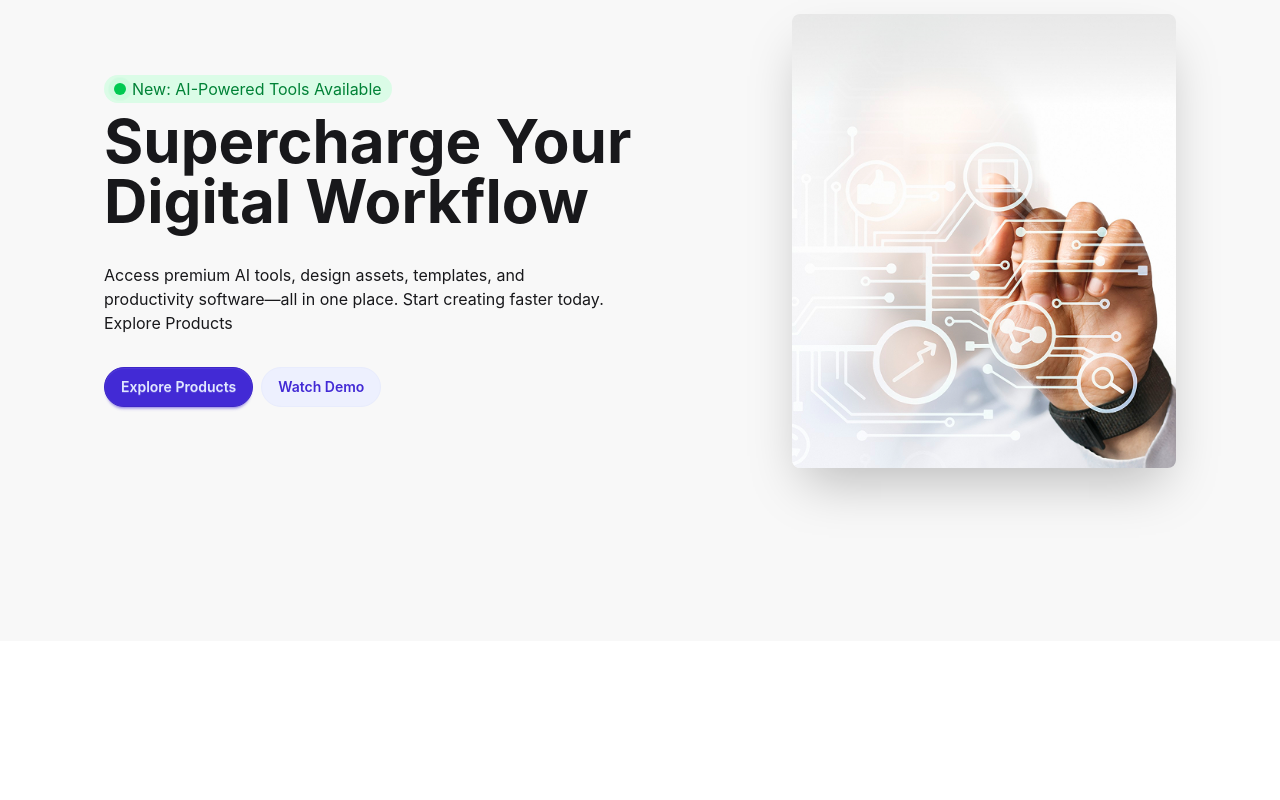
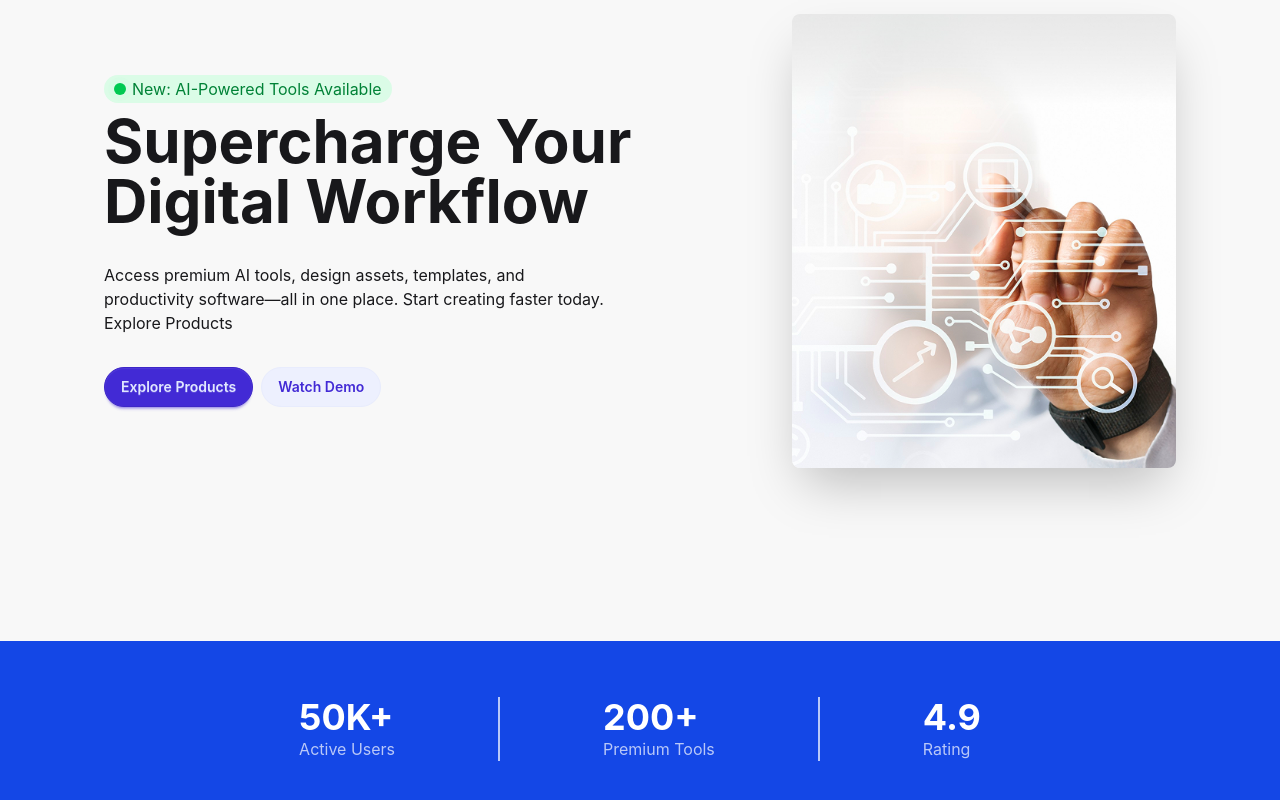
Before and after one commit to nymulislam/PrimeTools, a React (Vite) app: page / in a window 1280 px wide. Shown: the part 224-1024 px from the top of the page. Before the commit the page ends 865 px from the top, so only its background shows below. Built offline with nearby package versions, Linux system fonts and the light colour scheme.

Commit message:
feat: add KeyMetrics component to display user statistics

```diff
--- a/src/App.jsx
+++ b/src/App.jsx
@@ -1,4 +1,5 @@
 import './App.css'
+import KeyMetrics from './components/KeyMetrics/KeyMetrics'
 import Hero from './components/Nav/Hero'
 import Nav from './components/Nav/Nav'
 function App() {
@@ -8,6 +9,7 @@ function App() {
       <div className='container mx-auto'>
       <Nav></Nav>
       <Hero></Hero>
+      <KeyMetrics></KeyMetrics>
       </div>
     </>
   )
--- /dev/null
+++ b/src/components/KeyMetrics/KeyMetrics.jsx
@@ -0,0 +1,42 @@
+import React from 'react';
+
+const KeyMetrics = () => {
+    return (
+        <div className='bg-blue-700 text-white py-14 px-20 flex justify-center gap-20'>
+            <div>
+                <div>
+                    <h2 className='text-4xl font-bold'>
+                       50K+
+                    </h2>
+                    <h6 className='opacity-70'>
+                        Active Users
+                    </h6>
+                </div>
+            </div>
+            <div className="divider divider-horizontal before:bg-white after:bg-white opacity-70"></div>
+            <div>
+                <div>
+                    <h2 className='text-4xl font-bold'>
+                        200+
+                    </h2>
+                    <h6 className='opacity-70'>
+                        Premium Tools
+                    </h6>
+                </div>
+            </div>
+            <div className="divider divider-horizontal before:bg-white after:bg-white opacity-70"></div>
+            <div>
+                <div>
+                    <h2 className='text-4xl font-bold'>
+                        4.9
+                    </h2>
+                    <h6 className='opacity-70'>
+                        Rating
+                    </h6>
+                </div>
+            </div>
+        </div>
+    );
+};
+
+export default KeyMetrics;
```
